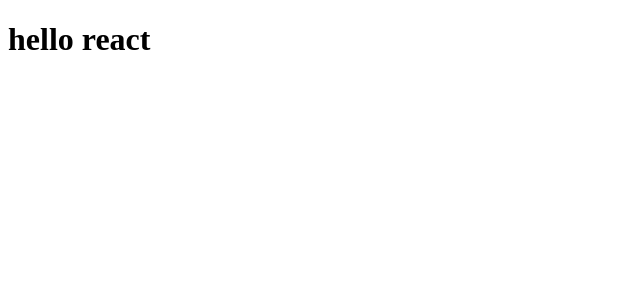
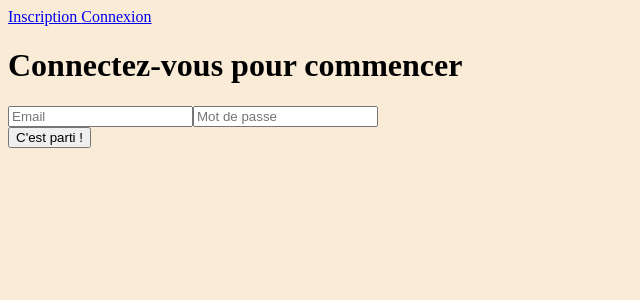
Before and after one commit to Salim-camara/CamaraMohamedSalim_7_15092021, a React (Create React App) app in the folder front-end/: page / in a window 1280 px wide. Shown: the top 300 px of the page, without its empty margins (0-640 px from the left). Built offline with nearby package versions, Linux system fonts and the light colour scheme.

Commit message:
Ajout de la page de connexion sans styles

```diff
--- a/front-end/src/App.js
+++ b/front-end/src/App.js
@@ -1,9 +1,17 @@
+import Connexion from "./connexion";
+import React from "react";
+import { BrowserRouter, Switch, Route } from "react-router-dom";
+
+
 
 function App() {
   return (
-    <div className="App">
-      <h1>hello react</h1>
-    </div>
+
+    <BrowserRouter>
+      <Switch>
+          <Route path="/" exact component={Connexion} />
+      </Switch>
+    </BrowserRouter>
   );
 }
 
--- /dev/null
+++ b/front-end/src/Components/nav.js
@@ -0,0 +1,14 @@
+import React from 'react';
+import { NavLink } from 'react-router-dom';
+
+
+const Navigation = () => {
+    return (
+        <div className="nav">
+            <NavLink exact to="/" className="nav--insc"> Inscription </NavLink>
+            <NavLink exact to="/" className="nav--conn"> Connexion </NavLink>
+        </div>
+    );
+}
+
+export default Navigation;
--- /dev/null
+++ b/front-end/src/Styles/_base.scss
@@ -0,0 +1,3 @@
+body {
+    background-color: antiquewhite;
+}
--- /dev/null
+++ b/front-end/src/Styles/main.scss
@@ -0,0 +1 @@
+@import 'base';
--- /dev/null
+++ b/front-end/src/connexion.js
@@ -0,0 +1,26 @@
+import React from 'react';
+import Navigation from './Components/nav';
+
+const Connexion = () => {
+    return (
+        <div className="connexion">
+
+            <Navigation />
+
+            <h1 className="connexion__title">Connectez-vous pour commencer</h1>
+
+            <form className="connexion__form">
+                <input type="text" placeholder="Email" className="connexion__form--email"></input>
+                <input type="text" placeholder="Mot de passe" className="connexion__form--mdp"></input>
+            </form>
+
+            <div className="connexion--error"></div>
+
+            <button className="connexion--button">C'est parti !</button>
+
+        </div>
+    );
+
+}
+
+export default Connexion;
--- a/front-end/src/index.js
+++ b/front-end/src/index.js
@@ -1,6 +1,7 @@
 import React from 'react';
 import ReactDOM from 'react-dom';
 import App from './App';
+import './Styles/main.scss';
 
 ReactDOM.render(
   <React.StrictMode>
```
Also changed, not shown: front-end/src/Styles/_body.scss (added), front-end/src/Styles/_variables.scss (added).
